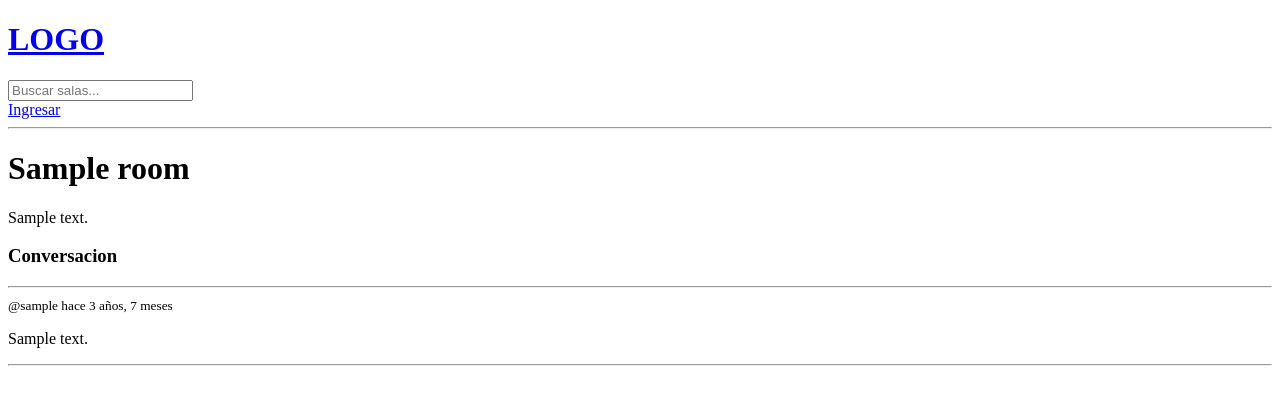
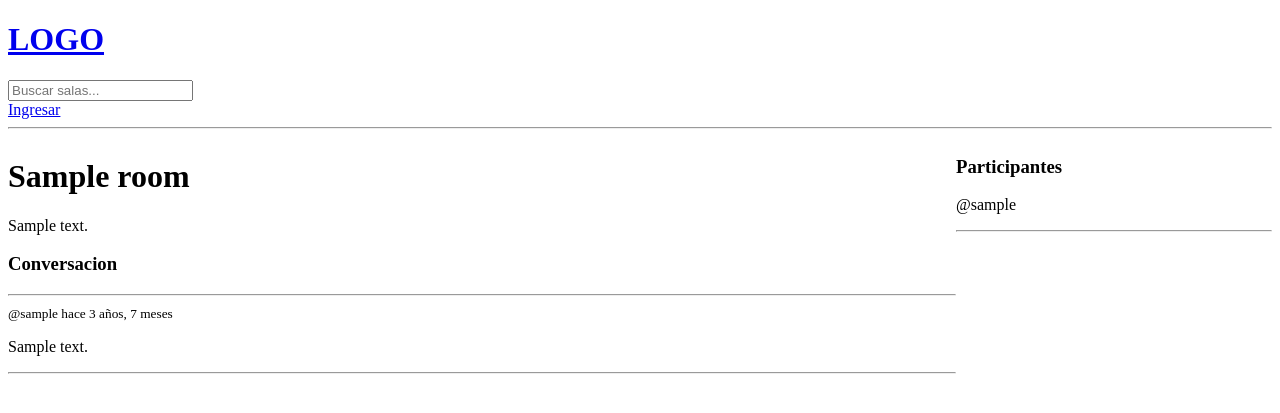
Before and after one commit to marcelonieva7/studyBud, a Django app: page /room/1 in a window 1280 px wide. Shown: the top 413 px of the page. Run offline with Django 4.2, Linux system fonts and the light colour scheme; tables that the repository leaves empty hold one stand-in row (values such as "Sample post").

Commit message:
ref(Base): add  participants to Room template

```diff
--- a/base/templates/base/room.html
+++ b/base/templates/base/room.html
@@ -2,9 +2,17 @@
 
 {% block content %}
 
+<style>
+  .room-container{
+    display: grid;
+    grid-template-columns: 3fr 1fr;
+  }
+</style>
+
+<div class="room-container">
+  <div>
     <h1>{{ room.name }}</h1>
     <p>{{room.description}}</p>
-
     <div class="comment-wrapper">
       <h3>Conversacion</h3>
       <hr>
@@ -15,7 +23,7 @@
           <hr>
         </div>
       {% endfor %}
-
+    </div>
     {% if request.user.is_authenticated %}
     <div class="comment-form">
       <form action="" method="post">
@@ -27,4 +35,15 @@
     {% endif %}
   </div>
 
+  <div>
+    <h3>Participantes</h3>
+    {% for part in participants %}
+      <div>
+        <p>@{{part.username}}</p>
+      </div>
+    {% endfor %}
+    <hr>
+  </div>
+</div>
+
 {% endblock content %}
```
Lines whose indentation alone changed are shown as unchanged.
